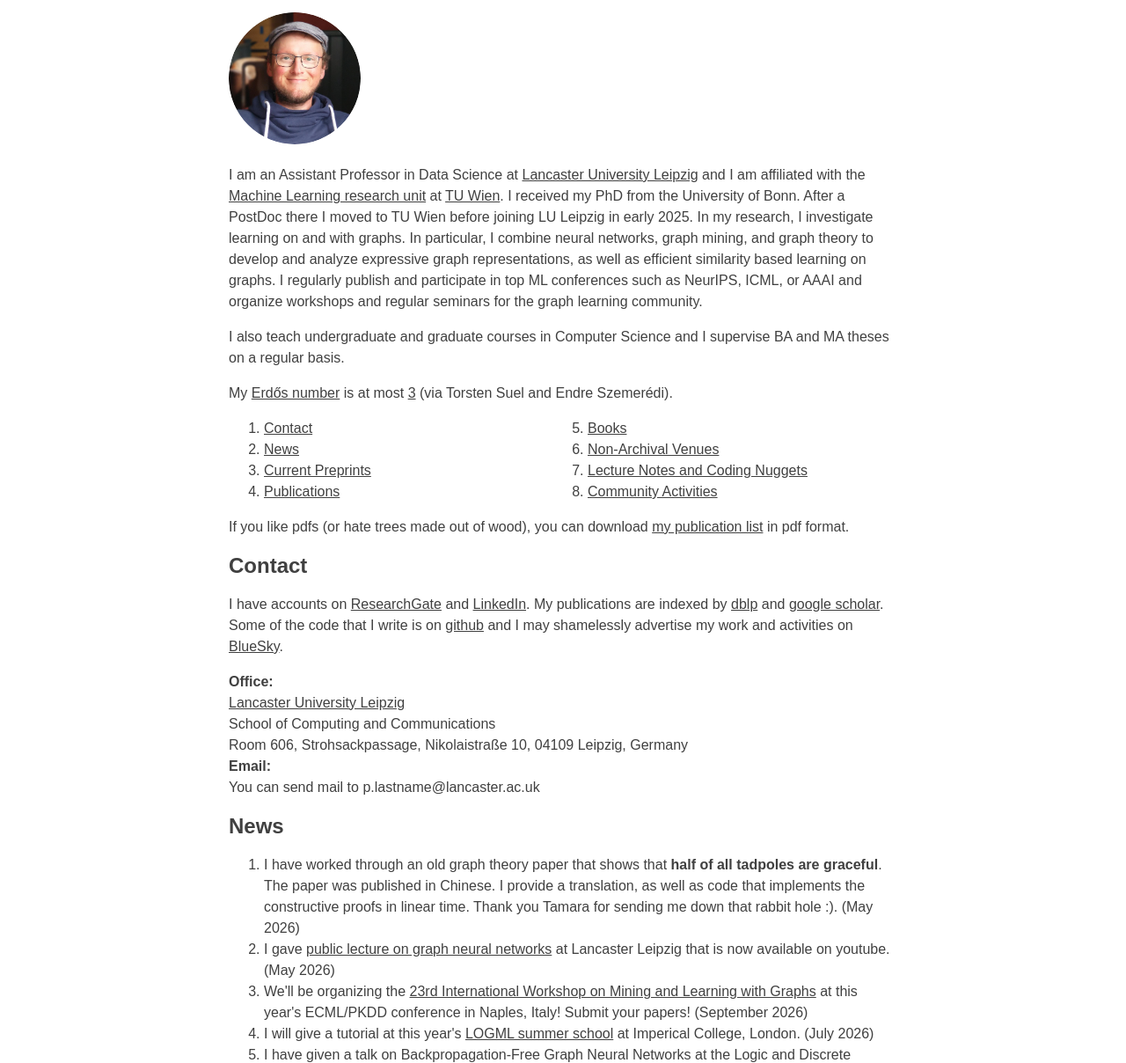
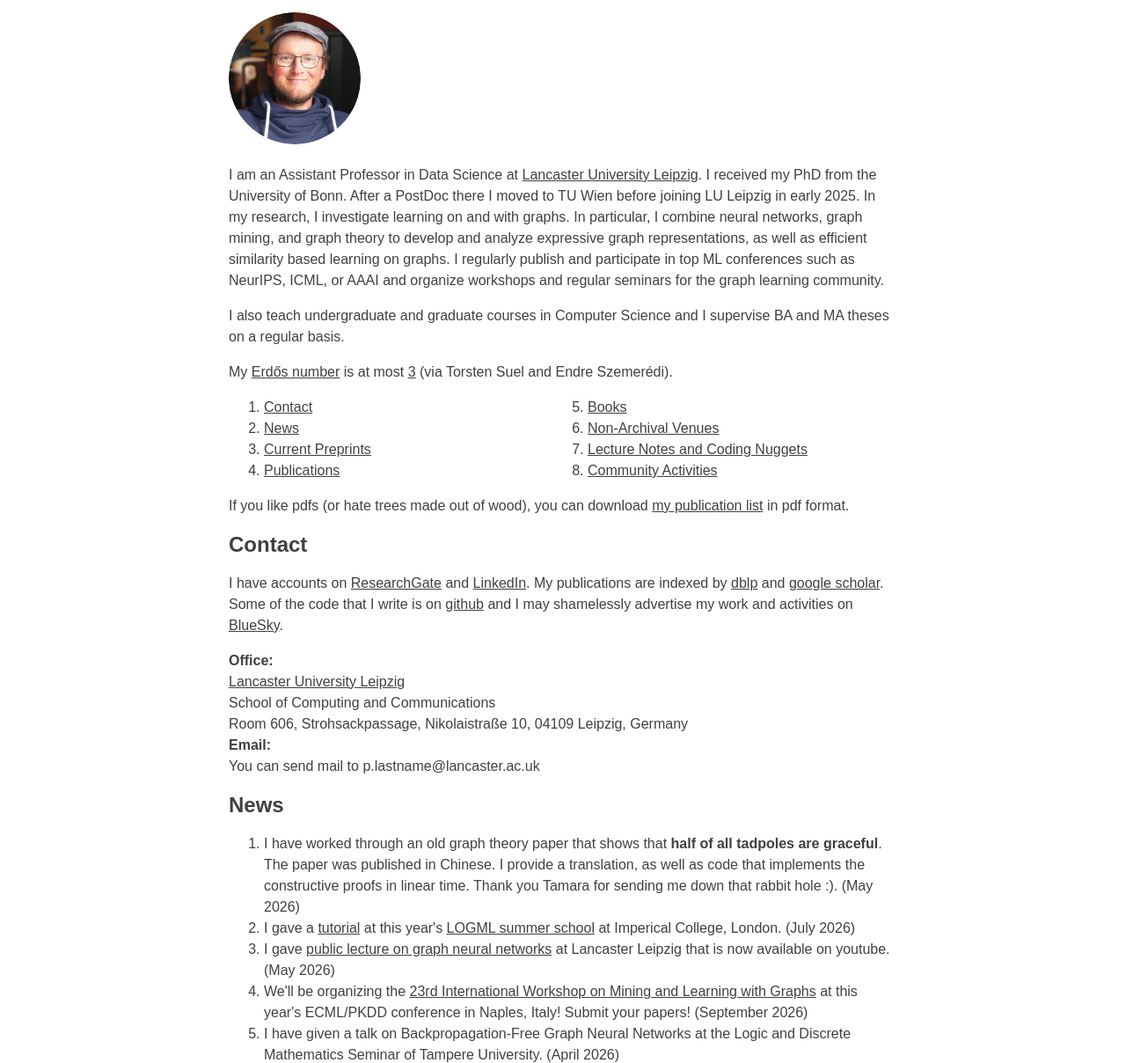
Before and after one commit to pwelke/pwelke.github.io, a plain HTML site: page index.html in a window 1280 px wide. Shown: the part 58-1266 px from the top of the page at 88% size. Drawn offline with Linux system fonts and the light colour scheme.

Commit message:
update index.html

```diff
--- a/index.html
+++ b/index.html
@@ -14,7 +14,7 @@
 
 <img src="circle.jpg" width="150" height="150">
 
-<p>I am an Assistant Professor in Data Science at <a href="https://www.lancasterleipzig.de" target=_blank>Lancaster University Leipzig</a> and I am affiliated with the <a href="https://ml-tuw.github.io" target=_blank>Machine Learning research unit</a> at <a href="https://www.tuwien.ac.at" target="_blank">TU Wien</a>. I received my PhD from the University of Bonn. After a PostDoc there I moved to TU Wien before joining LU Leipzig in early 2025. In my research, I investigate learning on and with graphs. In particular, I combine neural networks, graph mining, and graph theory to develop and analyze expressive graph representations, as well as efficient similarity based learning on graphs. I regularly publish and participate in top ML conferences such as NeurIPS, ICML, or AAAI and organize workshops and regular seminars for the graph learning community.
+<p>I am an Assistant Professor in Data Science at <a href="https://www.lancasterleipzig.de" target=_blank>Lancaster University Leipzig</a>. <!-- and I am affiliated with the <a href="https://ml-tuw.github.io" target=_blank>Machine Learning research unit</a> at <a href="https://www.tuwien.ac.at" target="_blank">TU Wien</a>.--> I received my PhD from the University of Bonn. After a PostDoc there I moved to TU Wien before joining LU Leipzig in early 2025. In my research, I investigate learning on and with graphs. In particular, I combine neural networks, graph mining, and graph theory to develop and analyze expressive graph representations, as well as efficient similarity based learning on graphs. I regularly publish and participate in top ML conferences such as NeurIPS, ICML, or AAAI and organize workshops and regular seminars for the graph learning community.
 </p>
 
 <p>I also teach undergraduate and graduate courses in Computer Science and I supervise BA and MA theses on a regular basis.</p>
@@ -67,9 +67,9 @@ You can send mail to p.lastname@lancaster.ac.uk<br />
 <h2 id="news">News</h2>
 <ol>
   <li>I have worked through an old graph theory paper that shows that <b>half of all tadpoles are graceful</b>. The paper was published in Chinese. I provide a translation, as well as code that implements the constructive proofs in linear time. Thank you Tamara for sending me down that rabbit hole :). (May 2026)</li>
+  <li>I gave a <a href="presentations/2026-07-13_LOGML.pdf">tutorial</a> at this year's <a href="https://www.logml.ai/">LOGML summer school</a> at Imperical College, London. (July 2026)</li>
   <li>I gave <a href="https://youtu.be/3LttLhxVIaY">public lecture on graph neural networks</a> at Lancaster Leipzig that is now available on youtube. (May 2026)</li>
   <li>We'll be organizing the <a href="https://mlg-europe.github.io/2026/" target=_blank>23rd International Workshop on Mining and Learning with Graphs</a> at this year's ECML/PKDD conference in Naples, Italy! Submit your papers! (September 2026)</li>
-  <li>I will give a tutorial at this year's <a href="https://www.logml.ai/">LOGML summer school</a> at Imperical College, London. (July 2026)</li>
   <li>I have given a talk on Backpropagation-Free Graph Neural Networks at the Logic and Discrete Mathematics Seminar of Tampere University. (April 2026)</li>
   <li>I have been recognized as one of the <a href="https://logconference.org/awards/">top reviewers</a> at the Learning on Graphs (LoG) Conference 2025. (December 2025)</li>
   <li>The organizers of the GLOW reading group wrote a blog post summarizing an intriguing discussion: <a href="https://glowreadinggroup.substack.com/p/community-takes-on-the-future-of">Community Takes on the Future of Graph Learning</a>. (July 2025)</li>
```
